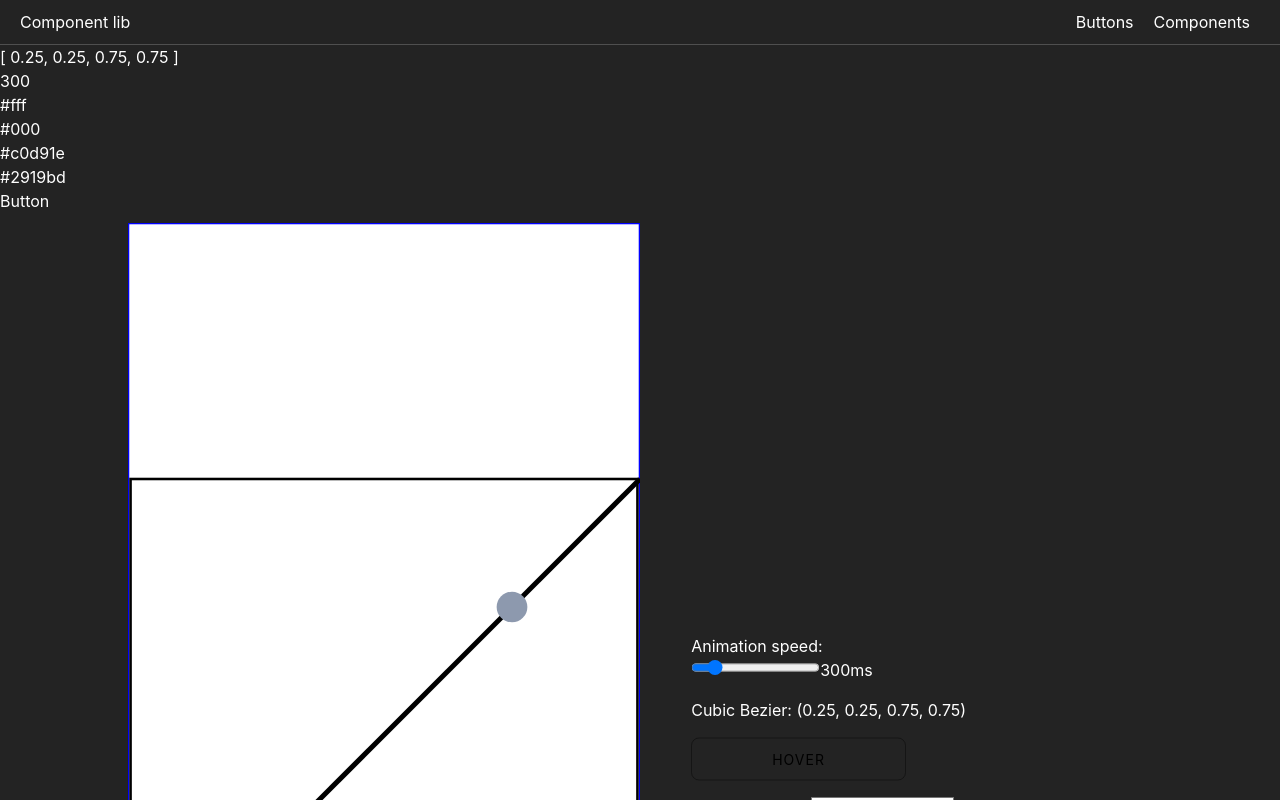
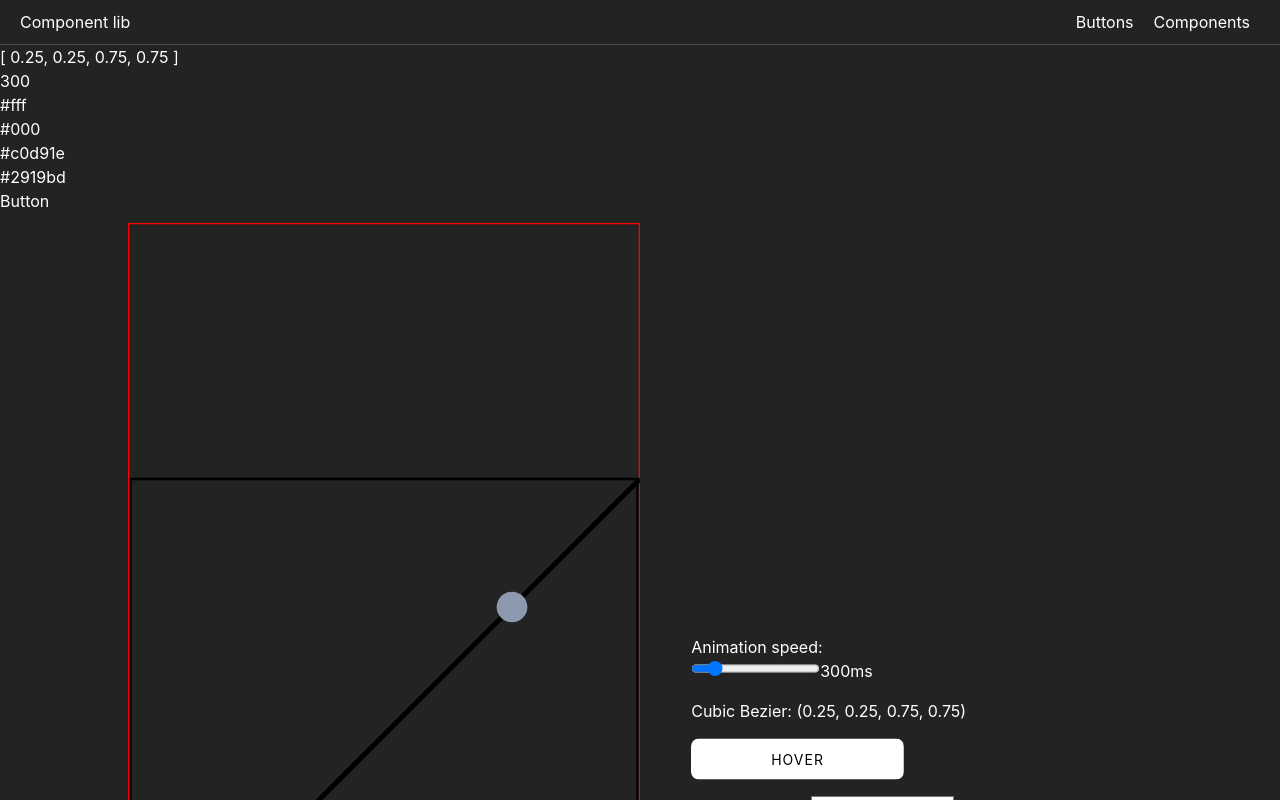
Before and after one commit to chris2733/complibrary, a Vue app: page / in a window 1280 px wide. Both pictures are taken after a click on the button 1160 px from the left and 253 px from the top of the page. Shown: the top 800 px of the page. Built offline with nearby package versions, Linux system fonts and the light colour scheme.

Commit message:
Bezier gen colours all in one place

```diff
--- a/src/components/BezierGenerator.vue
+++ b/src/components/BezierGenerator.vue
@@ -1,6 +1,6 @@
 <template>
 	<div class="tempWrapper" style="padding: 10px 10%">
-		<div class="bezierContainer">
+		<div class="bezierContainer" :style="cssVars">
 			<svg
 				:viewBox="setViewbox"
 				aria-labelledby="title desc"
@@ -20,14 +20,18 @@
 						:width="chartWidth"
 						y="0"
 						x="0"
-						stroke="blue"
-						fill="#fff"
+						:fill="colours.outerChartFill"
+						:stroke="colours.outerChartBorder"
 					/>
 					<g class="bezier-chart-inner">
-						<rect v-bind="innerChartAttrs" ref="innerChart" />
+						<rect
+							:fill="colours.innerChartFill"
+							:stroke="colours.innerChartBorder"
+							v-bind="innerChartAttrs"
+							ref="innerChart" />
 						<path
 							:d="bezierDrawPath"
-							stroke="black"
+							:stroke="colours.bezierStroke"
 							fill="none"
 							stroke-width="2"
 						/>
@@ -45,7 +49,7 @@
 							:r="points.radius"
 							class="bezier-chart-inner-point1"
 							@mousedown="mouseClickPoint1(true)"
-							:fill="themeColours.lightRed"
+							:fill="colours.circle1"
 						/>
 						<line
 							x1="200"
@@ -61,7 +65,7 @@
 							:r="points.radius"
 							class="bezier-chart-inner-point2"
 							@mousedown="mouseClickPoint2(true)"
-							:fill="themeColours.midgrey"
+							:fill="colours.circle2"
 						/>
 					</g>
 				</g>
@@ -86,7 +90,7 @@
 				</div>
 				<div class="mb-3">
 					<button
-						:style="demoButtomStyle"
+						:style="demoButtonStyle"
 						class="bezierContainer-info-button"
 					>
 						HOVER
@@ -180,6 +184,17 @@ export default {
 				lightRed: "#ef233c",
 				darkred: "#d90429",
 			},
+			colours: {
+				bezierStroke: '#000',
+				innerChartFill: 'none',
+				innerChartBorder: '#000',
+				outerChartFill: 'none',
+				outerChartBorder: 'red',
+				circle1: "#ef233c",
+				circle2: "#8d99ae",
+				demoButtonBackColour1: "#fff",
+				demoButtonBackColour2: "#48bfe3",
+			}
 		};
 	},
 	computed: {
@@ -192,7 +207,7 @@ export default {
 			const b = this.bezier;
 			return `${b.p1}, ${b.p2}, ${b.p3}, ${b.p4}`;
 		},
-		demoButtomStyle() {
+		demoButtonStyle() {
 			let style = `all ${this.animationSpeed}ms cubic-bezier(${this.bezierTextConstructor})`;
 			return {
 				transition: style,
@@ -207,8 +222,6 @@ export default {
 				x: "1",
 				height: this.chartWidth,
 				width: this.chartWidth - 2, //-2 to get the borders in
-				fill: "#fff",
-				stroke: "#000",
 			};
 		},
 		chartOffset() {
@@ -220,6 +233,12 @@ export default {
 				height: this.$refs.mainChart.getBoundingClientRect().height,
 				innerHeight: this.$refs.innerChart.getBoundingClientRect()
 					.height,
+			};
+		},
+		cssVars() {
+			return {
+				'--demobutton-backcolour1': this.colours.demoButtonBackColour1,
+				'--demobutton-backcolour2': this.colours.demoButtonBackColour2,
 			};
 		},
 	},
@@ -314,29 +333,16 @@ export default {
 			display: block;
 			position: relative;
 			padding: 10px 80px;
-			border: 1px solid rgba(0, 0, 0, 0.4);
+			background: right top/210% 100% linear-gradient(to right, var(--demobutton-backcolour2) 50%, var(--demobutton-backcolour1) 50%);
 			border-radius: 8px;
 			text-transform: uppercase;
 			overflow: hidden;
 			margin: 15px 0;
 			letter-spacing: 1px;
 			font-size: 14px;
-			&::before {
-				content: "";
-				position: absolute;
-				top: 0;
-				left: 0;
-				height: 100%;
-				width: 0;
-				background: #48bfe3;
-				transition: inherit;
-			}
 			&:hover,
 			&:focus {
-				color: transparent;
-				&::before {
-					width: 100%;
-				}
+				background: left top/210% 100% linear-gradient(to right, var(--demobutton-backcolour2) 50%, var(--demobutton-backcolour1) 50%);
 			}
 		}
 		&-speed {
--- a/src/components/ButtonsPage.vue
+++ b/src/components/ButtonsPage.vue
@@ -149,10 +149,9 @@ export default {
 			blue: "font-weight: bold; color: #6699CC;",
 			purple: "font-weight: bold; color: #C594C5;",
 			brown: "font-weight: bold; color: #AB7967;",
-			otherpurple: "font-weight: bold; color: #560bad",
 		};
 		console.log(
-			"%cC %cO %cL %cO %cU %cR %cF %cU %cL %cL",
+			"%cC %cO %cL %cO %cU %cR %cF %cU %cL",
 			colors.lightgreen,
 			colors.red,
 			colors.orange,
@@ -162,7 +161,6 @@ export default {
 			colors.blue,
 			colors.purple,
 			colors.brown,
-			colors.otherpurple
 		);
 	},
 };
--- a/src/components/buttonTemplate.vue
+++ b/src/components/buttonTemplate.vue
@@ -9,7 +9,7 @@
 <script>
 
 // using stylis temporarily, before styled components works with vue 3
-import {compile, middleware, stringify, serialize} from 'stylis'
+import {compile, middleware, stringify, serialize} from 'stylis';
 import buttonsDataBar from "./ButtonDataBar.vue";
 
 export default {
```
